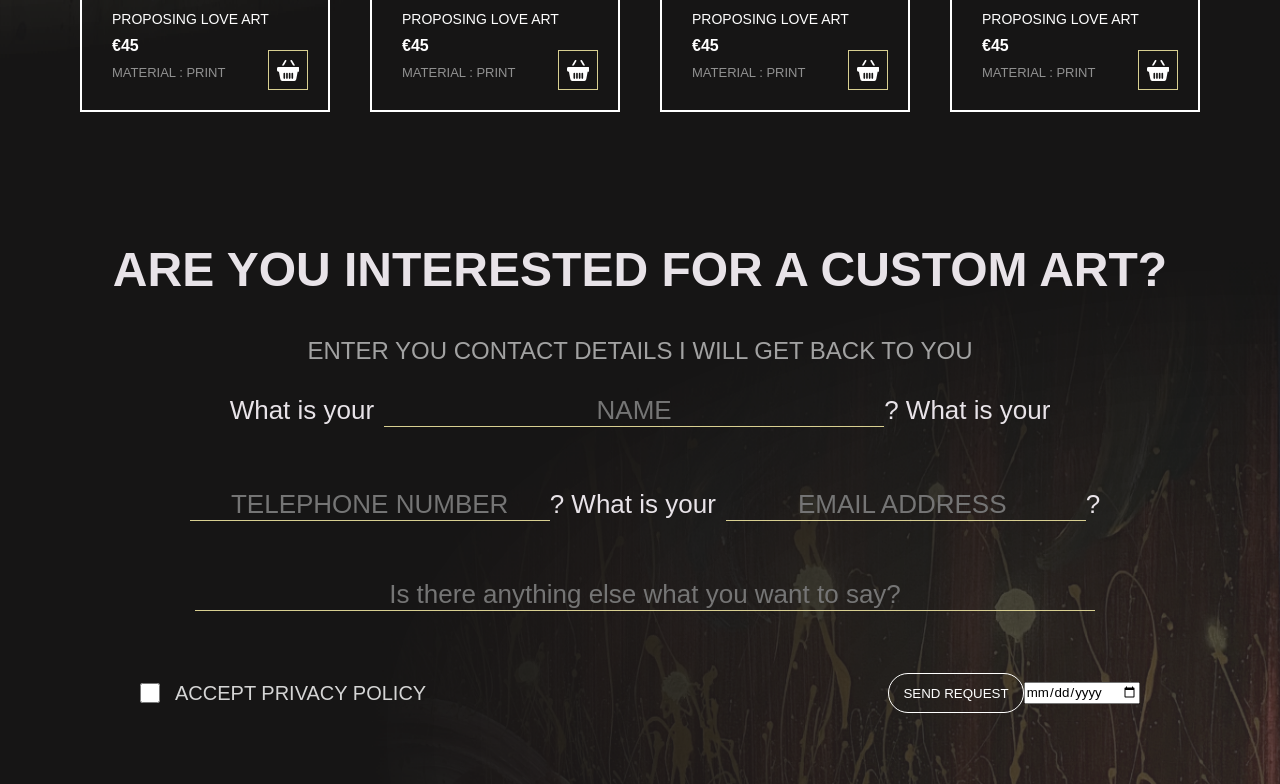
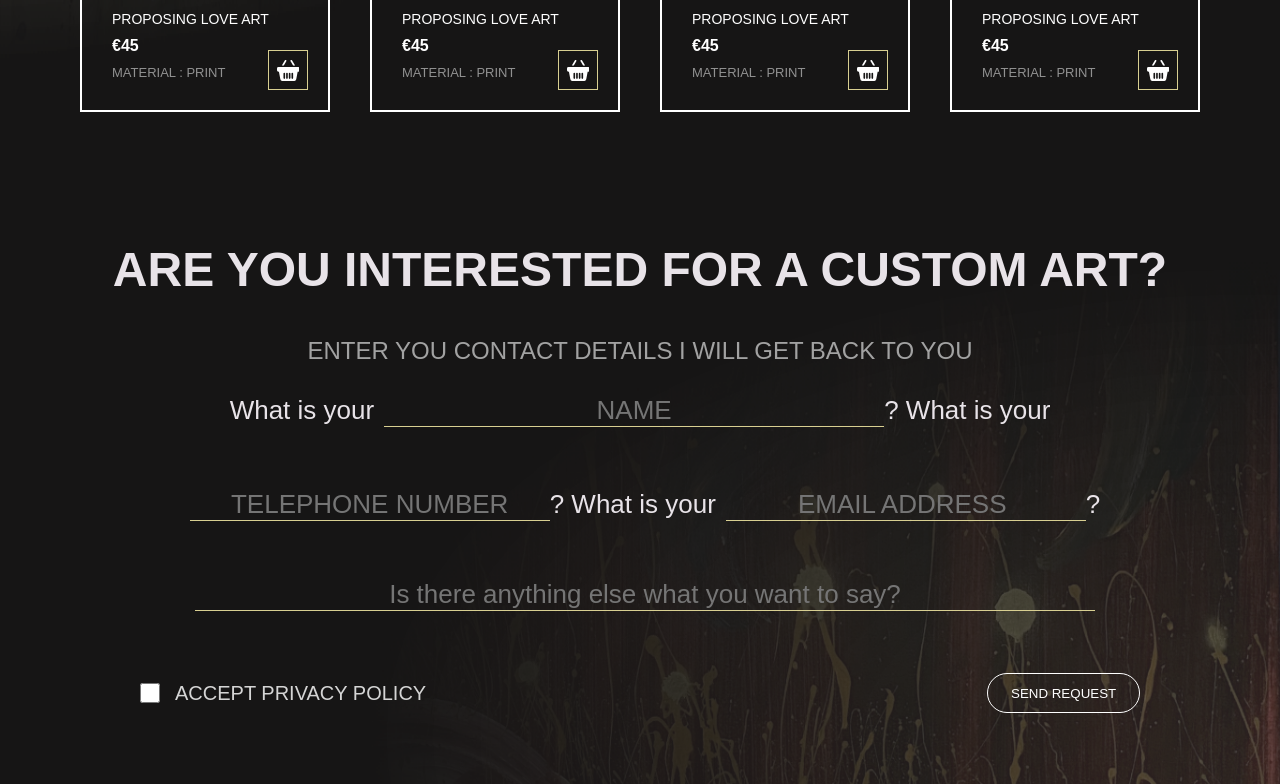
Before and after one commit to dcrana/artcaft-design, a React (Create React App) app: page / in a window 1280 px wide. Shown: the part 3137-3921 px from the top of the page. Built offline with nearby package versions, Linux system fonts and the light colour scheme; a web font is replaced by a local one.

Commit message:
code optimize

```diff
--- a/src/components/customart/CustomArt.jsx
+++ b/src/components/customart/CustomArt.jsx
@@ -44,7 +44,6 @@ const CustomArt = () => {
                             <StyleSendRequestButton>
                                 SEND REQUEST
                             </StyleSendRequestButton>
-                            <input type="date" placeholder="21-20-2022" />
                         </StyledCheckboxSubmitWrapper>
                     </StyledFormParagraphDiv>
                     <StyledSignatureDiv>
```
